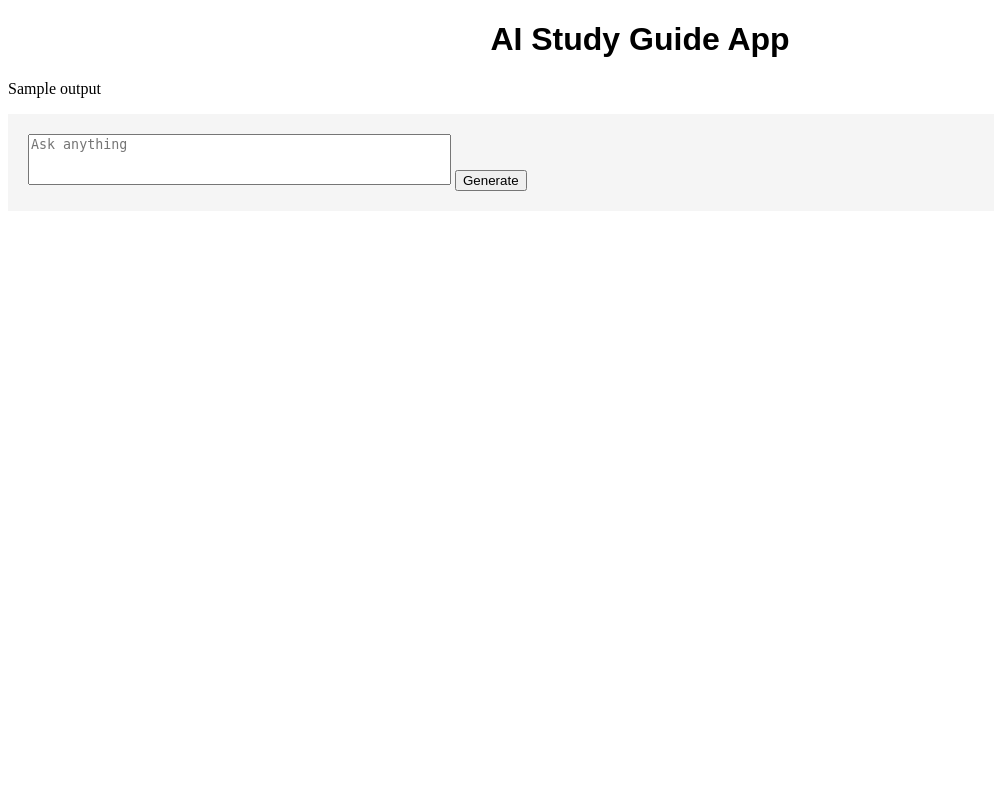
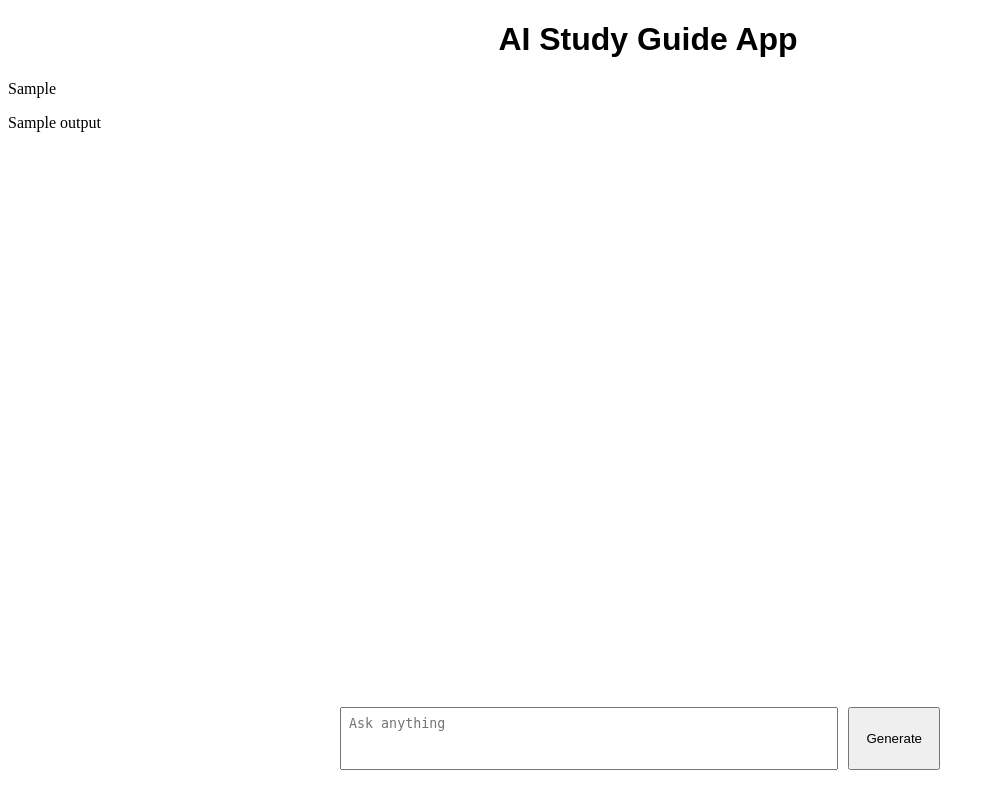
Before and after one commit to alexus-Huang/ai_study_guide_app, a Flask app: template templates/index.html in a window 1280 px wide. Shown: the whole page, without its empty margins (0-994 px from the left). Run offline with Flask 3, Linux system fonts and the light colour scheme; the template is opened without the code that fills it: most values are stand-ins (such as "Sample title", 1, 10 or a date in 2020).

Commit message:
Adding styling to the textbox and Generate button

```diff
--- a/app.py
+++ b/app.py
@@ -4,6 +4,7 @@ import os
 from dotenv import load_dotenv
 
 load_dotenv()
+print("API KEY:", os.getenv("GEMINI_API_KEY"))
 app = Flask(__name__)
 
 
@@ -14,8 +15,10 @@ model = genai.GenerativeModel("gemini-2.5-flash")
 @app.route("/",methods = ["POST","GET"])
 def main():
     text_output = ""
+    user_input_display = ""
     if request.method == "POST":
         user_input = request.form["user_input"]
+        user_input_display = user_input
         prompt = (
             "You are a helpful AI assistant. "
             "If the user provides a statement, summarize it. "
@@ -27,6 +30,6 @@ def main():
         response = chat_session.send_message(user_input)
         text_output = response.text
 
-    return render_template("index.html",output = text_output)
+    return render_template("index.html",output = text_output,user_input = user_input_display)
 if __name__ == "__main__":
     app.run(debug=True)
--- a/static/style.css
+++ b/static/style.css
@@ -1,10 +1,50 @@
-
 h1{
     text-align: center;
     font-family: Arial, Helvetica, sans-serif;
 }
-form {
-    margin-top: auto;
-    padding: 20px;
-    background-color: #f5f5f5;
+html{
+    min-height: 100%;
+    position: relative;
+    overflow: hidden;
 }
+body{
+    height: 100%;
+    width: 100%;
+}
+#user-container {
+    position: fixed;
+    bottom: 20px;
+    left: 50%;
+    transform: translateX(-50%);
+
+    width: 80%;
+    max-width: 600px;
+
+    padding: 10px;
+    background: white;
+}
+#user-container form {
+    display: flex;
+    gap: 10px;
+}
+#user-container textarea {
+    flex: 1;              /* fills available space */
+    resize: none;
+    padding: 8px;
+}
+#user-container button {
+    padding: 5px 16px;
+    cursor: pointer;
+}
+
+#display_user_input{
+    display: flex;
+    right: 20%;
+    width: 30%;
+}
+
+#AI_output{
+    display: flex;
+    left: 20%;
+    width: 30%;
+}
--- a/templates/index.html
+++ b/templates/index.html
@@ -1,11 +1,12 @@
 {% extends "base.html" %}
 {% block content%}
-<p>{{output}}</p>
+<p id="display_user_input">{{user_input}}</p>
+<p id="AI_output">{{output}}</p>
 <div id="user-container">
-<form action="#" method="post">
-    <textarea name="user_input" rows = "3" cols = "50" placeholder="Ask anything" style="resize: none;"></textarea>
-    <button type="submit">Generate</button>
-</form>
+    <form action="#" method="post">
+        <textarea name="user_input" rows = "3" cols = "50" placeholder="Ask anything" style="resize: none;"></textarea>
+        <button type="submit">Generate</button>
+    </form>
 </div>
 
 {% endblock %}
```
